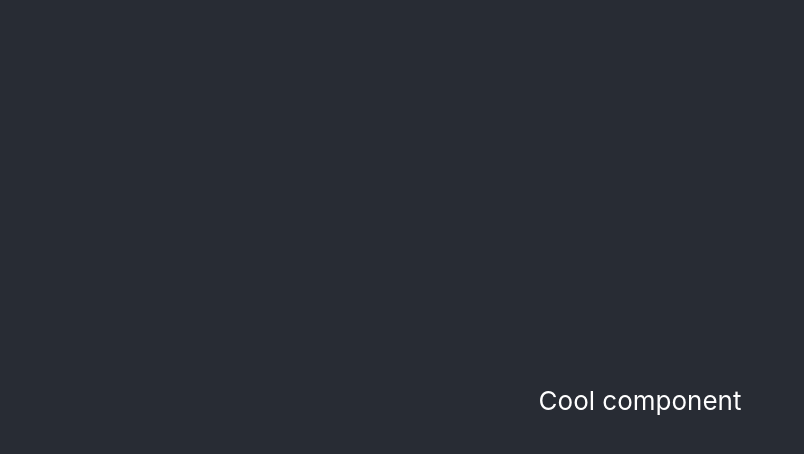
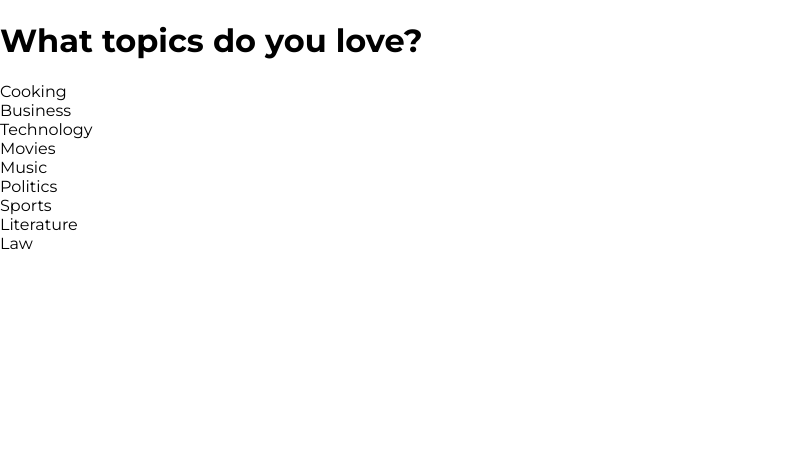
Before and after one commit to davipaula/vocable-me, a React (Create React App) app in the folder frontend/: page / in a window 1280 px wide. Shown: the top 454 px of the page, without its empty margins (0-804 px from the left). Built offline with nearby package versions, Linux system fonts and the light colour scheme.

Commit message:
first draft of select topic cards

```diff
--- a/frontend/package.json
+++ b/frontend/package.json
@@ -3,8 +3,12 @@
   "version": "0.1.0",
   "private": true,
   "dependencies": {
+    "@fortawesome/fontawesome-svg-core": "^1.2.34",
+    "@fortawesome/free-solid-svg-icons": "^5.15.2",
+    "@fortawesome/react-fontawesome": "^0.1.14",
     "@material-ui/lab": "^4.0.0-alpha.54",
     "i18next": "^19.8.9",
+    "i18next-browser-languagedetector": "^6.0.1",
     "jwt-decode": "^3.0.0",
     "ra-data-json-server": "^3.5.2",
     "ra-data-simple-rest": "^3.3.2",
--- a/frontend/src/Routes.tsx
+++ b/frontend/src/Routes.tsx
@@ -1,54 +1,15 @@
 import React, { FC } from 'react';
 import { Switch, Route } from 'react-router-dom';
 import { useHistory } from 'react-router';
-import { makeStyles } from '@material-ui/core/styles';
-
-// import { Home, SignUp, PrivateRoute } from './views';
 import SelectTopic from './views/SelectTopic/index';
-// import { Admin } from './admin';
-// import { logout } from './utils/auth';
-
-const useStyles = makeStyles((theme) => ({
-  app: {
-    textAlign: 'center',
-  },
-  header: {
-    backgroundColor: '#282c34',
-    minHeight: '100vh',
-    display: 'flex',
-    flexDirection: 'column',
-    alignItems: 'center',
-    justifyContent: 'center',
-    fontSize: 'calc(10px + 2vmin)',
-    color: 'white',
-  },
-}));
 
 export const Routes: FC = () => {
-  const classes = useStyles();
   const history = useHistory();
 
   return (
     <Switch>
-      {/* <Route path="/admin">
-        <Admin />
-      </Route> */}
-
-      <div className={classes.app}>
-        <header className={classes.header}>
-          {/* <Route path="/login" component={Login} />
-          <Route path="/signup" component={SignUp} />
-          <Route
-            path="/logout"
-            render={() => {
-              logout();
-              history.push('/');
-              return null;
-            }}
-          />
-          <PrivateRoute path="/protected" component={Protected} /> */}
-          <Route exact path="/" component={SelectTopic} />
-        </header>
+      <div>
+        <Route exact path="/" component={SelectTopic} />
       </div>
     </Switch>
   );
--- a/frontend/src/i18n/locales/default.br.json
+++ b/frontend/src/i18n/locales/default.br.json
@@ -1,5 +1,16 @@
 {
   "br": {
-    "scenes": {}
+    "topics": {
+      "culinary": "culinária",
+      "business": "Negócios",
+      "technology": "Tecnologia",
+      "movies": "Cinema",
+      "music": "Música",
+      "politics": "Política",
+      "sports": "Esportes",
+      "literature": "Literatura",
+      "law": "Direito",
+      "title": "Quais são seus assuntos preferidos?"
+    }
   }
 }
--- a/frontend/src/i18n/locales/default.en.json
+++ b/frontend/src/i18n/locales/default.en.json
@@ -1,5 +1,16 @@
 {
   "en": {
-    "scenes": {}
+    "topics": {
+      "culinary": "Cooking",
+      "business": "Business",
+      "technology": "Technology",
+      "movies": "Movies",
+      "music": "Music",
+      "politics": "Politics",
+      "sports": "Sports",
+      "literature": "Literature",
+      "law": "Law",
+      "title": "What topics do you love?"
+    }
   }
 }
--- a/frontend/src/i18n/locales/index.js
+++ b/frontend/src/i18n/locales/index.js
@@ -1,4 +1,4 @@
-import br from './default.de.json';
+import br from './default.br.json';
 import en from './default.en.json';
 
 export { br, en };
--- a/frontend/src/index.css
+++ b/frontend/src/index.css
@@ -1,8 +1,17 @@
+@import url('https://fonts.googleapis.com/css2?family=Montserrat:wght@300;400;500;600;700&display=swap');
+
+:root {
+  --amazon: #4a7c59;
+  --turquoise-green: #b3dec1;
+  --english-violet: #413c58;
+  --baby-pink: #efc7c2;
+  --brownish-pink: #a85751;
+  --medium-grey: #d8d8d8;
+}
+
 body {
   margin: 0;
-  font-family: -apple-system, BlinkMacSystemFont, 'Segoe UI', 'Roboto', 'Oxygen',
-    'Ubuntu', 'Cantarell', 'Fira Sans', 'Droid Sans', 'Helvetica Neue',
-    sans-serif;
+  font-family: 'Montserrat', sans-serif;
   -webkit-font-smoothing: antialiased;
   -moz-osx-font-smoothing: grayscale;
 }
--- a/frontend/src/views/SelectTopic/index.jsx
+++ b/frontend/src/views/SelectTopic/index.jsx
@@ -1,5 +1,27 @@
 import React from 'react';
 
+// i18n
+import i18n from '../../i18n/index';
+import { useTranslation } from 'react-i18next';
+
+// Constants
+import { topics } from './topics';
+
 export default function SelectTopic() {
-  return <div>Cool component</div>;
+  const { t } = useTranslation();
+  return (
+    <main>
+      <h1>{i18n.t('topics.title')}</h1>
+      <div className="topics-container">
+        {topics.map((topic, index) => {
+          return (
+            <div key="index">
+              {topic.icon}
+              {topic.label}
+            </div>
+          );
+        })}
+      </div>
+    </main>
+  );
 }
--- a/frontend/src/views/SelectTopic/topics.js
+++ b/frontend/src/views/SelectTopic/topics.js
@@ -1,5 +1,46 @@
+import React from 'react';
+
+// Icons
+import { FontAwesomeIcon } from '@fortawesome/react-fontawesome';
+
+// i18n
+import i18n from '../../i18n/index';
+
 export const topics = [
   {
-    label: 'culinária',
+    label: i18n.t('topics.culinary'),
+    icon: <FontAwesomeIcon icon={['fas, fa-utensils']} />,
+  },
+  {
+    label: i18n.t('topics.business'),
+    icon: <FontAwesomeIcon icon={['fas, fa-user-tie']} />,
+  },
+  {
+    label: i18n.t('topics.technology'),
+    icon: <FontAwesomeIcon icon={['fas, fa-laptop-code']} />,
+  },
+  {
+    label: i18n.t('topics.movies'),
+    icon: <FontAwesomeIcon icon={['fas, fa-film']} />,
+  },
+  {
+    label: i18n.t('topics.music'),
+    icon: <FontAwesomeIcon icon={['fas, fa-guitar']} />,
+  },
+  {
+    label: i18n.t('topics.politics'),
+    icon: <FontAwesomeIcon icon={['fas, fa-handshake']} />,
+  },
+  {
+    label: i18n.t('topics.sports'),
+    icon: <FontAwesomeIcon icon={['fas, fa-dumbbell']} />,
+  },
+  {
+    label: i18n.t('topics.literature'),
+    icon: <FontAwesomeIcon icon={['fas, fa-book']} />,
+  },
+  {
+    label: i18n.t('topics.law'),
+    icon: <FontAwesomeIcon icon={['fas, fa-balance-scale']} />,
   },
 ];
--- a/frontend/src/views/index.ts
+++ b/frontend/src/views/index.ts
@@ -1,3 +1,3 @@
-export * from './Home';
+export * from './SelectTopic/index';
 export * from './SignUp';
 export * from './PrivateRoute';
```
Also changed, not shown: frontend/src/admin/Admin.tsx (+3 -5 lines), frontend/src/views/Home.tsx (deleted, +0 -66 lines), 1 other file (tests, documents, lock files or other folders).
